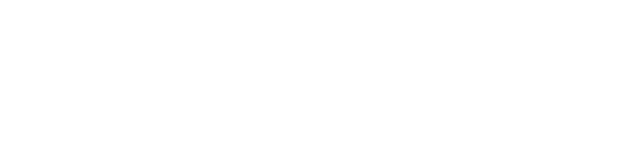
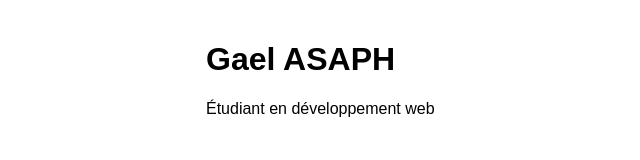
Before and after one commit to GaelAsaph1306/mon-cv, a plain HTML site: page index.html in a window 1280 px wide. Shown: the whole page, without its empty margins (34-674 px from the left). Drawn offline with Linux system fonts and the light colour scheme.

Commit message:
mise en place de la section titre
Added header with name and profession.

```diff
--- a/index.html
+++ b/index.html
@@ -6,7 +6,10 @@
   <link rel="stylesheet" href="style.css">
 </head>
 <body>
-  <header id="titre"></header>
+  <header id="titre">
+    <h1>Gael ASAPH</h1>
+      <p>Étudiant en développement web</p>
+  </header>
   <section id="description"></section>
   <section id="formations"></section>
   <section id="experiences"></section>
```
